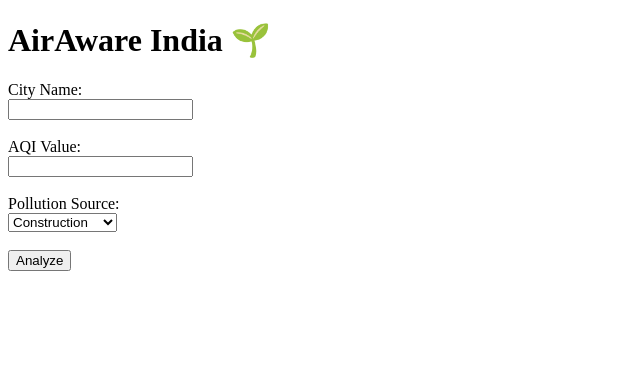
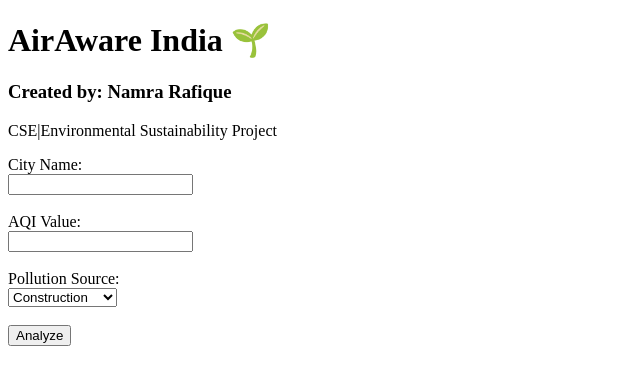
Before and after one commit to namrarafique93-del/AirAware-flask-Website, a plain HTML site: page templates/index.html in a window 1280 px wide. Shown: the whole page, without its empty margins (0-640 px from the left). Drawn offline with Linux system fonts and the light colour scheme.

Commit message:
Update index.html

```diff
--- a/templates/index.html
+++ b/templates/index.html
@@ -5,6 +5,8 @@
 </head>
 <body>
     <h1>AirAware India 🌱</h1>
+    <h3>Created by: Namra Rafique</h3>
+    <p>CSE|Environmental Sustainability Project</p>
 
     <form action="/result" method="post">
         <label>City Name:</label><br>
```
